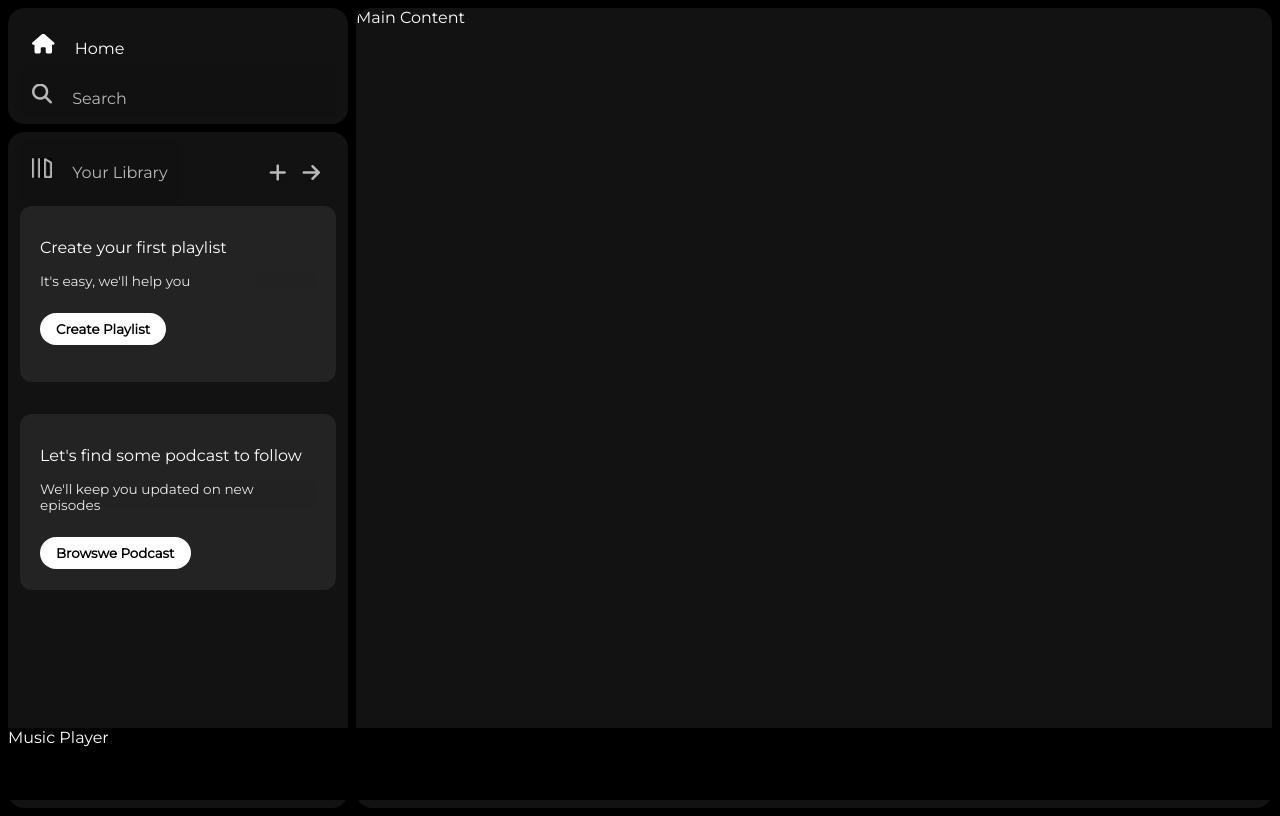
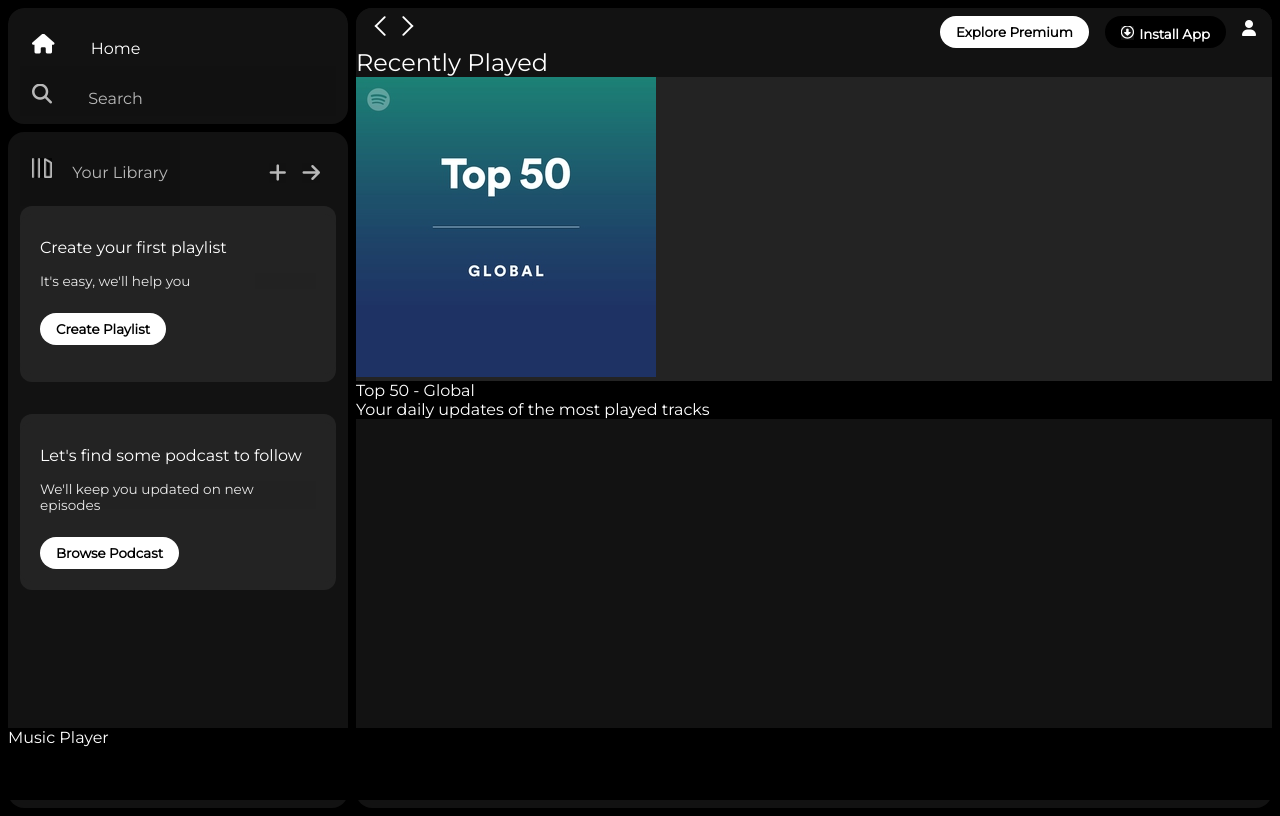
Before and after one commit to SamyamRimal/LEARN-MERN, a plain HTML site: page Spotify Clone/index.html in a window 1280 px wide. Drawn offline with Linux system fonts and the light colour scheme.

Commit message:
COncept of Cards

```diff
--- a/Spotify Clone/index.html
+++ b/Spotify Clone/index.html
@@ -47,12 +47,34 @@
                     <div class="box">
                         <p class="box-p1">Let's find some podcast to follow</p>
                         <p class="box-p2">We'll keep you updated on new episodes</p>
-                        <button class="badge">Browswe Podcast</button>
+                        <button class="badge">Browse Podcast</button>
                     </div>
             </div>
         </div>
     </div>
-        <div class="main-content">Main Content</div>
+        <div class="main-content">
+            <div class="sticky-nav">
+                <div class="sticky-nav-icons">
+                    <img src="./assets/backward_icon.png" alt="">
+                    <img src="./assets/forward_icon.png" alt="" class="hide">
+                </div>
+                <div class="sticky-nav-options">
+                     <button class="badge hide">Explore Premium</button>
+                    <button class="badge dark-badge"><i class="fa-regular fa-circle-down" style="margin-right: 5px; margin-top: 5px;"></i>Install App</button>
+                    <i class="fa-solid fa-user"></i>
+                </div>
+            </div>
+            <div class="cards">
+                <h2>Recently Played</h2>
+                <div class="card-container">
+                    <div class="card">
+                        <img src="./assets/card1img.jpeg" alt="">
+                        <p class="card-title">Top 50 - Global</p>
+                        <p class="card-info">Your daily updates of the most played tracks</p>
+                    </div>
+                </div>
+            </div>
+        </div>
         <div class="music-player">Music Player</div>
 
 </body>
--- a/Spotify Clone/style.css
+++ b/Spotify Clone/style.css
@@ -152,3 +152,53 @@ a{
   height: 2rem;
   width: fit-content;
 }
+
+.sticky-nav{
+  position: sticky;
+  top: 0;
+  background-color: #121212;
+  display: flex;
+  justify-content: space-between;
+  align-items: center;
+  background-color: #121212;
+  padding-top: 1rem 0 1rem 0;
+}
+.sticky-nav-icons{
+  background-color: #121212;
+  margin-left: 0.75rem;
+}
+.sticky-nav-icons img{
+  background-color: #121212;
+
+}
+.sticky-nav-options{
+  background-color: #121212;
+  display: flex;
+  justify-content: center;
+  align-items: center;
+}
+.sticky-nav-options i{
+  background-color: #121212;
+}
+
+.sticky-nav-options button,i{
+  margin-right: 1rem;
+}
+
+.dark-badge{
+  background-color: black;
+  color: white;
+}
+
+@media (max-width: 1000px){
+  .hide{
+    display: none;
+  }
+}
+
+.card{
+  background-color: #232323;
+}
+h2{
+  background-color: #121212;
+}
```
